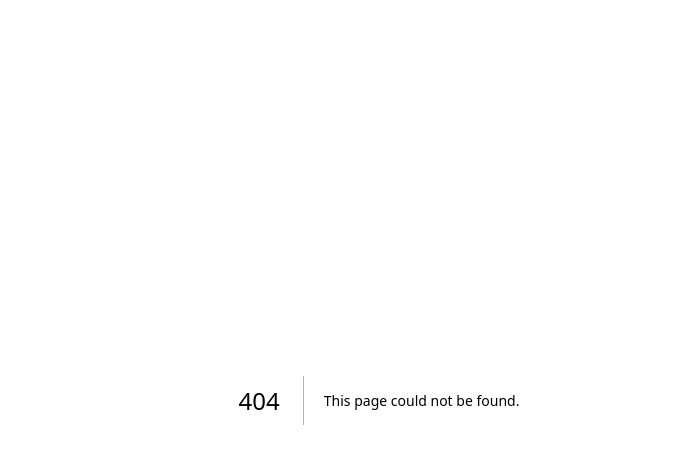
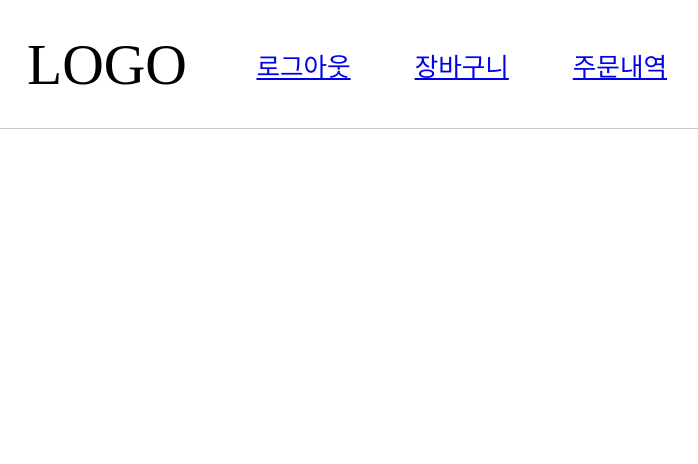
Before and after one commit to noSPkeepgoing/FE_Traveler, a Next.js app: page /sign-in in a window 1280 px wide. Before the commit this address had no page. Shown: the top 464 px of the page, without its empty margins (261-959 px from the left). Built offline with nearby package versions, Linux system fonts and the light colour scheme.

Commit message:
Feat: Header 컴포넌트 생성 및 스타일 적용

```diff
--- a/src/app/sign-in/signIn.tsx
+++ b/src/app/sign-in/page.tsx
@@ -1,7 +1,7 @@
 import Header from '@/components/header/header';
 
-const Room = () => {
+const SignIn = () => {
   return <Header />;
 };
 
-export default Room;
+export default SignIn;
--- a/src/components/header/header.module.scss
+++ b/src/components/header/header.module.scss
@@ -0,0 +1,42 @@
+.body {
+  height: 100rem;
+}
+
+.container {
+  position: fixed;
+  top: 0;
+  left: 0;
+  width: 100%;
+  height: 8rem;
+
+  font-size: 3.6rem;
+
+  display: flex;
+  justify-content: space-between;
+
+  background-color: white;
+  border-bottom: 0.1rem solid #cacaca;
+}
+
+.logo {
+  display: flex;
+  align-items: center;
+  height: 100%;
+
+  margin-left: 18rem;
+}
+
+.buttons {
+  display: flex;
+  flex-direction: row;
+  align-items: center;
+  height: 100%;
+
+  margin-right: 18rem;
+}
+
+.buttons-child {
+  cursor: pointer;
+  margin-right: 4rem; /* 로그인 버튼 오른쪽 여백 설정 */
+  font-size: 1.6rem;
+}
--- a/src/components/header/header.tsx
+++ b/src/components/header/header.tsx
@@ -1,7 +1,39 @@
 import styles from './header.module.scss';
+import React from 'react';
 
-const Headers = () => {
-  return <div>123</div>;
-};
+function header() {
+  const isOnline = true;
+  return (
+    <div className={styles.body}>
+      <div className={styles.container}>
+        <div className={styles.logo}>LOGO</div>
+        <div className={styles.buttons}>
+          {!isOnline ? (
+            <>
+              <a className={styles['buttons-child']} href="/sign-in">
+                로그인
+              </a>
+              <a className={styles['buttons-child']} href="/sign-up">
+                회원가입
+              </a>
+            </>
+          ) : (
+            <>
+              <a className={styles['buttons-child']} href="/main">
+                로그아웃
+              </a>
+              <a className={styles['buttons-child']} href="/reservation-list">
+                장바구니
+              </a>
+              <a className={styles['buttons-child']} href="/reservation-check">
+                주문내역
+              </a>
+            </>
+          )}
+        </div>
+      </div>
+    </div>
+  );
+}
 
-export default Headers;
+export default header;
```
Also changed, not shown: 1 other file (tests, documents, lock files or other folders).
